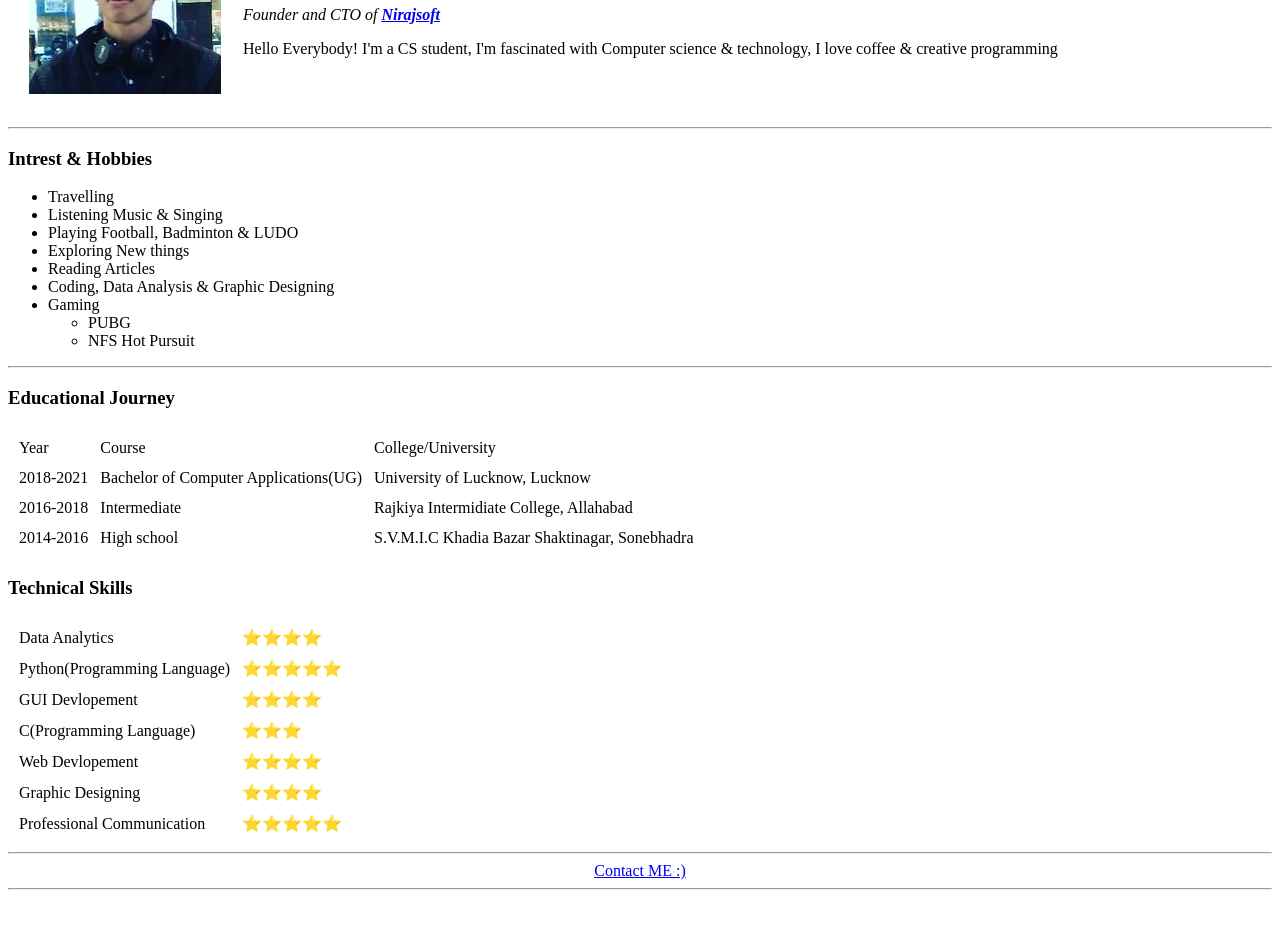
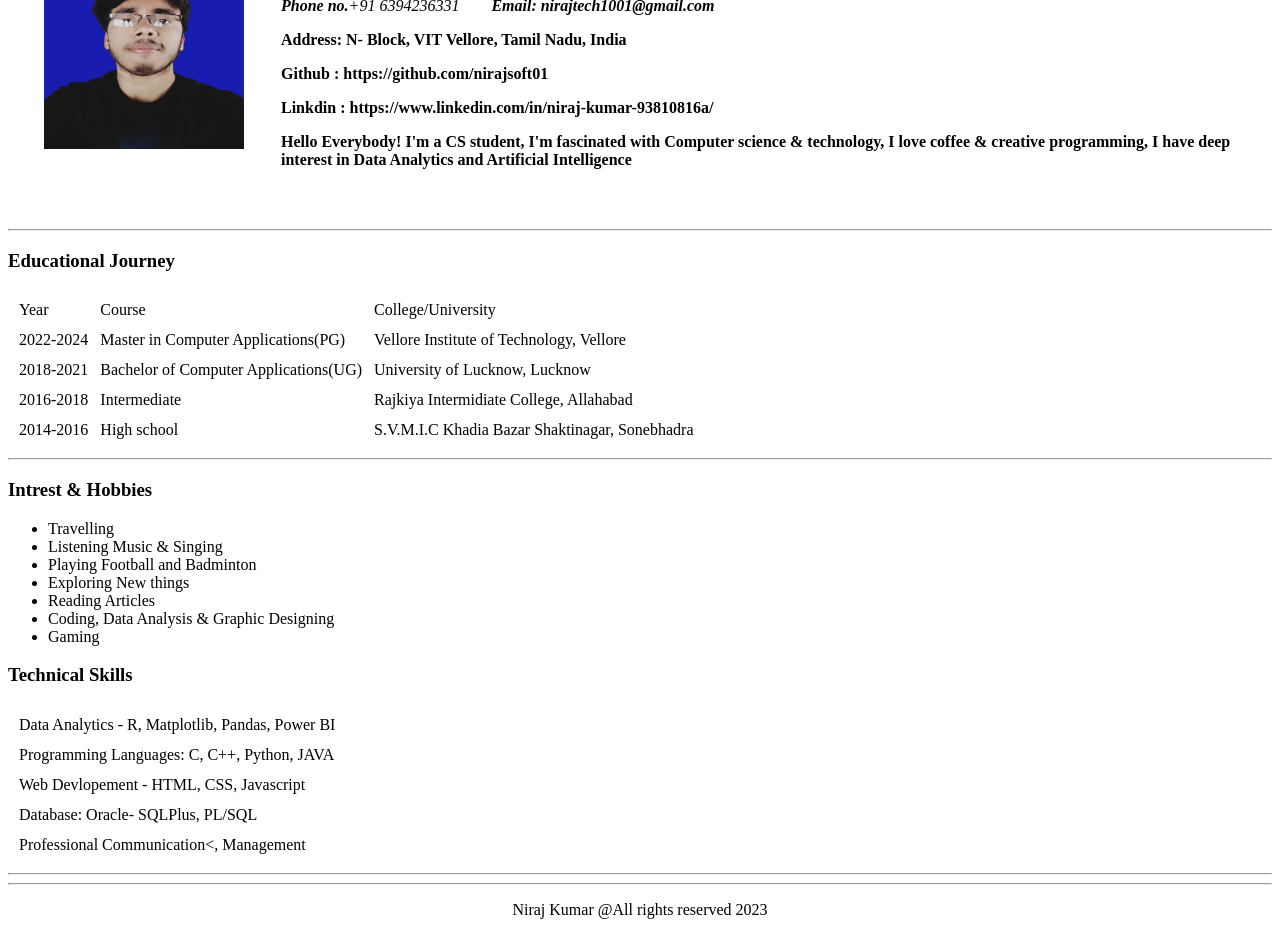
Before and after one commit to nirajsoft01/cv, a plain HTML site: page index.html in a window 1280 px wide. Shown: the part 127-1062 px from the top of the page. Before the commit the page ends 1025 px from the top, so only its background shows below. Drawn offline with Linux system fonts and the light colour scheme.

Commit message:
Add files via upload

```diff
--- a/index.html
+++ b/index.html
@@ -2,36 +2,23 @@
 <html>
 <head>
   <meta charset="utf-8">
-  <title>♥ Niraj's Personal site </title>
+  <title>Niraj's Personal site </title>
 
 </head>
 
 <body>
-  <table cellspacing=20>
+  <table cellspacing=35>
     <tr>
-      <td><img src="Images/ProfileNtype.png" alt="Niraj Profile Picture"></td>
-      <td>  <h1>Niraj Kumar</h1>
-        <p><em>Founder and CTO of <strong><a href="https://www.facebook.com/profile.php?id=100004415836886">Nirajsoft</a></strong></em></p>
-        <p>Hello Everybody! I'm a CS student, I'm fascinated with Computer science & technology, I love coffee & creative programming </p></td>
+      <td><img src="Niraj_Photo_101.png" alt="Niraj Profile Picture" width="200px" height="200px"></td>
+      <td>  <h1>Niraj Kumar Yadav</h1>
+        <p><em><b>Phone no.</b>+91 6394236331<strong>&nbsp; &nbsp; &nbsp; &nbsp; Email: nirajtech1001@gmail.com</em></p>
+          <p>Address: N- Block, VIT Vellore, Tamil Nadu, India</p>
+          <p>Github : https://github.com/nirajsoft01</p>
+          <p>Linkdin : https://www.linkedin.com/in/niraj-kumar-93810816a/</p>
+        <p>Hello Everybody! I'm a CS student, I'm fascinated with Computer science & technology, I love coffee & creative programming, I have deep interest in Data Analytics and Artificial Intelligence</p></td>
     </tr>
   </table>
 
-  <hr>
-  <h3>Intrest & Hobbies</h3>
-  <ul>
-    <li>Travelling</li>
-    <li>Listening Music & Singing</li>
-    <li>Playing Football, Badminton & LUDO</li>
-    <li>Exploring New things</li>
-    <li>Reading Articles</li>
-    <li>Coding, Data Analysis & Graphic Designing</li>
-    <li>Gaming
-       <ul>
-         <li>PUBG</li>
-         <li>NFS Hot Pursuit</li>
-       </ul>
-    </li>
-  </ul>
   <hr>
 
   <h3>Educational Journey </h3>
@@ -43,6 +30,12 @@
     </thead>
 
     <tbody>
+      <tr>
+        <td>2022-2024</td>
+        <td>Master in Computer Applications(PG)</td>
+        <td>Vellore Institute of Technology, Vellore</td>
+      </tr>
+
       <tr>
         <td>2018-2021</td>
         <td>Bachelor of Computer Applications(UG)</td>
@@ -63,44 +56,44 @@
     </tbody>
   </table>
 
+  <hr>
+
+  <h3>Intrest & Hobbies</h3>
+  <ul>
+    <li>Travelling</li>
+    <li>Listening Music & Singing</li>
+    <li>Playing Football and Badminton</li>
+    <li>Exploring New things</li>
+    <li>Reading Articles</li>
+    <li>Coding, Data Analysis & Graphic Designing</li>
+    <li>Gaming
+  </ul>
+
+
+
   <h3>Technical Skills</h3>
 
   <table cellspacing=10>
     <tr>
-      <td>Data Analytics</td>
-      <td>⭐⭐⭐⭐</td>
+      <td>Data Analytics - R, Matplotlib, Pandas, Power BI</td>
+      <td></td>
     </tr>
     <tr>
-      <td>Python(Programming Language)</td>
-      <td>⭐⭐⭐⭐⭐</td>
+      <td>Programming Languages: C, C++, Python, JAVA</td>
+    </tr>
+
+    <tr>
+      <td>Web Devlopement - HTML, CSS, Javascript</td>
     </tr>
     <tr>
-      <td>GUI Devlopement</td>
-      <td>⭐⭐⭐⭐</td>
+      <td>Database: Oracle- SQLPlus, PL/SQL</td>
     </tr>
     <tr>
-      <td>C(Programming Language)</td>
-      <td>⭐⭐⭐</td>
-    </tr>
-    <tr>
-      <td>Web Devlopement</td>
-      <td>⭐⭐⭐⭐</td>
-    </tr>
-    <tr>
-      <td>Graphic Designing</td>
-      <td>⭐⭐⭐⭐</td>
-    </tr>
-    <tr>
-      <td>Professional Communication</td>
-      <td>⭐⭐⭐⭐⭐</td>
+      <td>Professional Communication<, Management</td>
     </tr>
   </table>
    <hr>
-   <center>
-    <a href="hello world.html">Contact ME :)</a>
-   </center>
    <hr>
-
+  <footer><center><p>Niraj Kumar                  @All rights reserved 2023</p></center></footer>
 </body>
-
 </html>
```
Also changed, not shown: Niraj_Photo_101.png (added).
